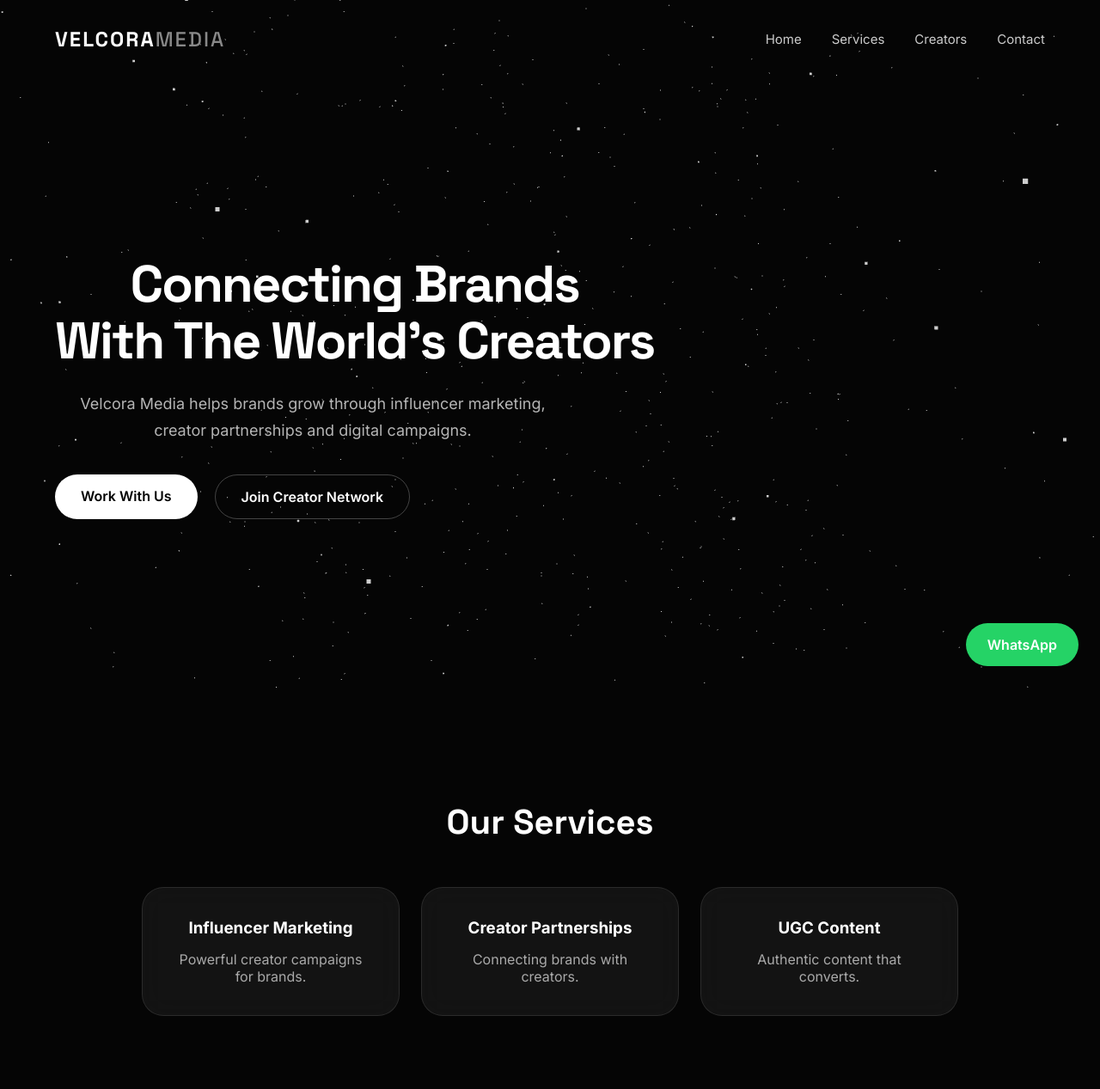
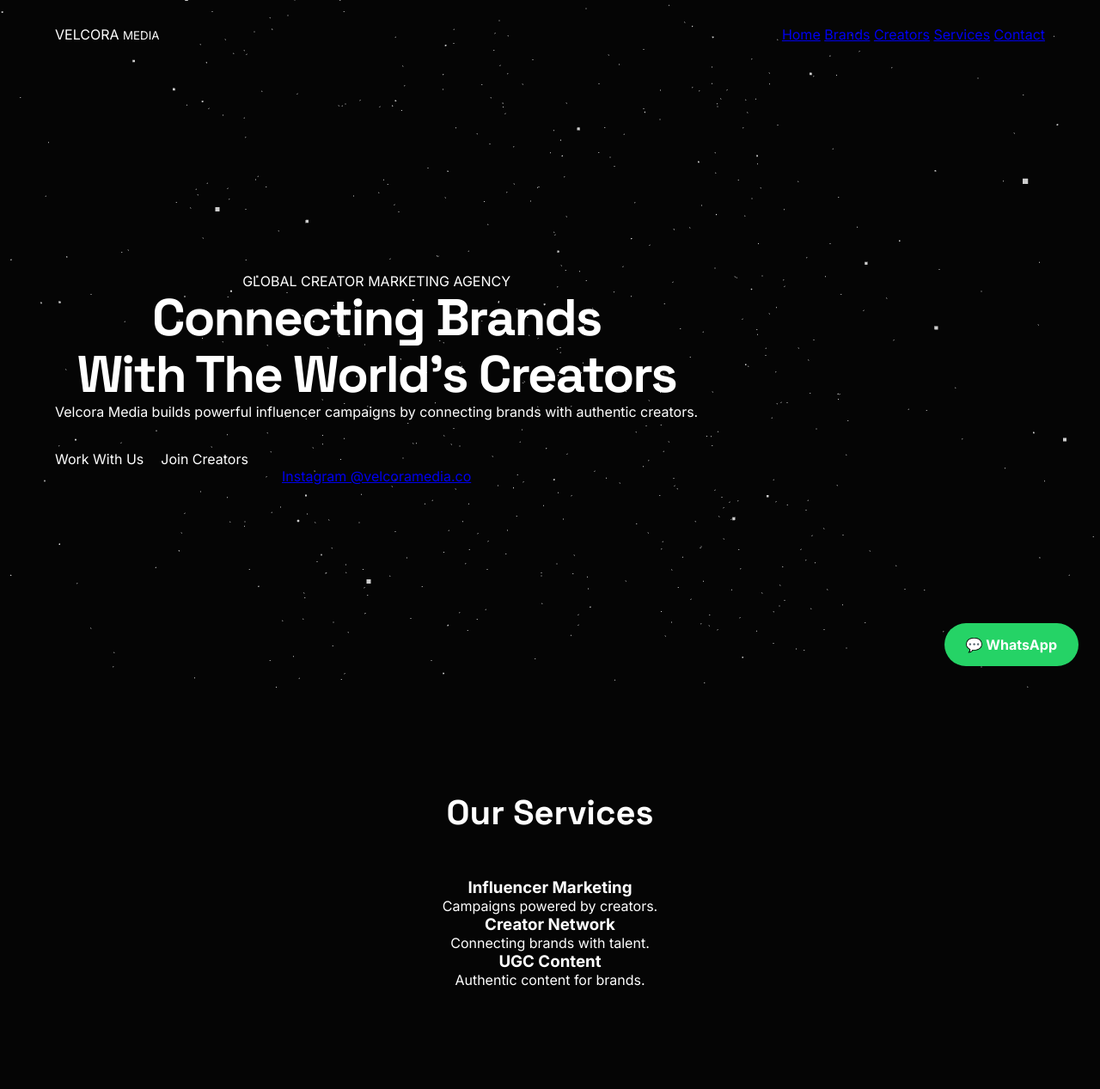
Before and after one commit to sayyedshahzeb620-a11y/VELCORA-MEDIA, a plain HTML site: page index.html in a window 1280 px wide. Shown: the top 1267 px of the page at 86% size. Drawn offline with nearby package versions, Linux system fonts and the light colour scheme; animation ran at ten frames a second.

Commit message:
Update index.html

```diff
--- a/index.html
+++ b/index.html
@@ -4,38 +4,55 @@
 <meta charset="UTF-8">
 <meta name="viewport" content="width=device-width, initial-scale=1.0">
 
-<title>Velcora Media | Creator Marketing Agency</title>
+<title>Velcora Media | Influencer Marketing Agency</title>
 
 <link rel="stylesheet" href="style.css">
 
-<link href="https://fonts.googleapis.com/css2?family=Inter:wght@400;600;700&family=Space+Grotesk:wght@500;700&display=swap" rel="stylesheet">
+<link href="https://fonts.googleapis.com/css2?family=Inter:wght@400;500;700&family=Space+Grotesk:wght@500;700&display=swap" rel="stylesheet">
 
 <script src="https://cdnjs.cloudflare.com/ajax/libs/three.js/r128/three.min.js"></script>
 
 </head>
 
+
 <body>
+
 
 <div id="canvas"></div>
 
+
 <nav>
-<div class="logo">
-VELCORA<span>MEDIA</span>
+
+<div class="brand">
+<span>VELCORA</span>
+<small>MEDIA</small>
 </div>
 
-<div class="menu">
+
+<div class="navlinks">
+
 <a href="#">Home</a>
+<a href="#brands">Brands</a>
+<a href="#creators">Creators</a>
 <a href="#services">Services</a>
-<a href="#creators">Creators</a>
 <a href="#contact">Contact</a>
+
 </div>
 
 </nav>
 
 
+
 <section class="hero">
 
-<div class="content">
+
+<div class="hero-text">
+
+
+<p class="tag">
+GLOBAL CREATOR MARKETING AGENCY
+</p>
+
 
 <h1>
 Connecting Brands
@@ -43,60 +60,84 @@
 With The World's Creators
 </h1>
 
+
 <p>
-Velcora Media helps brands grow through influencer marketing,
-creator partnerships and digital campaigns.
+Velcora Media builds powerful influencer campaigns
+by connecting brands with authentic creators.
 </p>
+
 
 
 <div class="buttons">
 
-<a class="btn">
+<a class="primary">
 Work With Us
 </a>
 
-<a class="btn outline">
-Join Creator Network
+
+<a class="secondary">
+Join Creators
+</a>
+
+
+</div>
+
+
+<div class="social">
+
+<a href="https://instagram.com/velcoramedia.co">
+Instagram @velcoramedia.co
 </a>
 
 </div>
 
+
 </div>
+
 
 </section>
 
 
 
+
 <section id="services">
+
 
 <h2>Our Services</h2>
 
-<div class="cards">
 
-<div class="card">
+<div class="grid">
+
+
+<div class="box">
 <h3>Influencer Marketing</h3>
-<p>Powerful creator campaigns for brands.</p>
+<p>Campaigns powered by creators.</p>
 </div>
 
 
-<div class="card">
-<h3>Creator Partnerships</h3>
-<p>Connecting brands with creators.</p>
+<div class="box">
+<h3>Creator Network</h3>
+<p>Connecting brands with talent.</p>
 </div>
 
 
-<div class="card">
+<div class="box">
 <h3>UGC Content</h3>
-<p>Authentic content that converts.</p>
+<p>Authentic content for brands.</p>
 </div>
 
+
 </div>
+
 
 </section>
 
 
 
+
+
 <section id="creators">
+
 
 <h2>Creator Network</h2>
 
@@ -104,44 +145,80 @@
 Join our growing creator community.
 </p>
 
+
 <button>
 Apply As Creator
 </button>
+
 
 </section>
 
 
 
+
+
+<section id="brands">
+
+
+<h2>
+For Brands
+</h2>
+
+
+<p>
+Grow your brand through influencer partnerships.
+</p>
+
+
+<button>
+Start Campaign
+</button>
+
+
+</section>
+
+
+
+
+
+
 <section id="contact">
 
-<h2>Let's Work Together</h2>
+
+<h2>
+Contact Us
+</h2>
+
 
 <p>
 📩 hello.velcoramedia@gmail.com
 </p>
 
+
 <p>
 📱 +91 9769772615
 </p>
+
 
 <p>
 📸 @velcoramedia.co
 </p>
 
+
 </section>
 
 
 
-<a class="whatsapp"
-href="https://wa.me/919769772615">
-WhatsApp
+
+<a class="whatsapp" href="https://wa.me/919769772615">
+💬 WhatsApp
 </a>
 
 
 
 <footer>
 
-Velcora Media © 2026
+VELCORA MEDIA © 2026
 
 </footer>
 
@@ -149,5 +226,6 @@
 
 <script src="script.js"></script>
 
+
 </body>
 </html>
```
